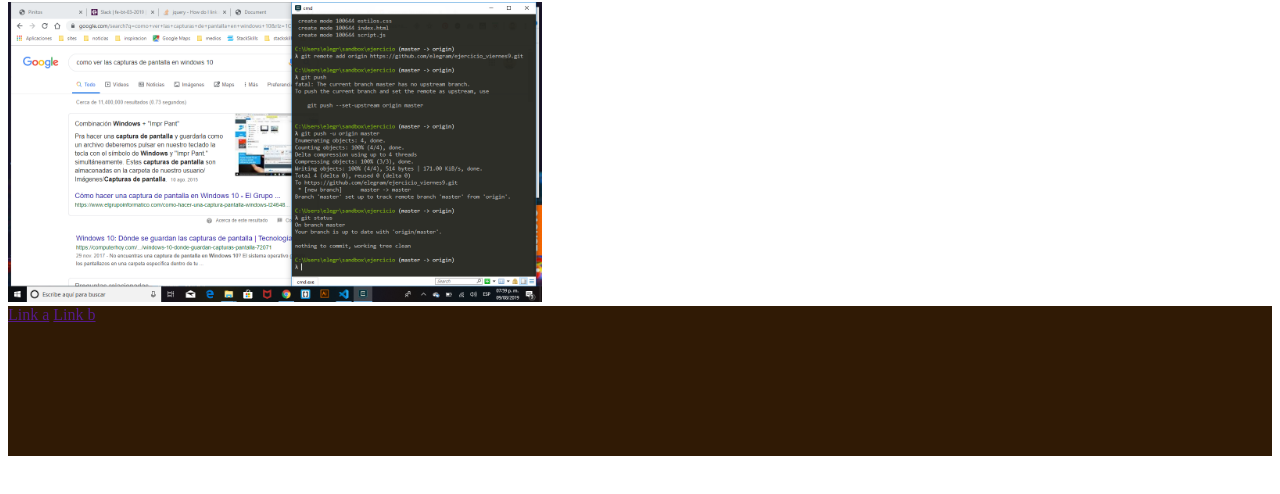
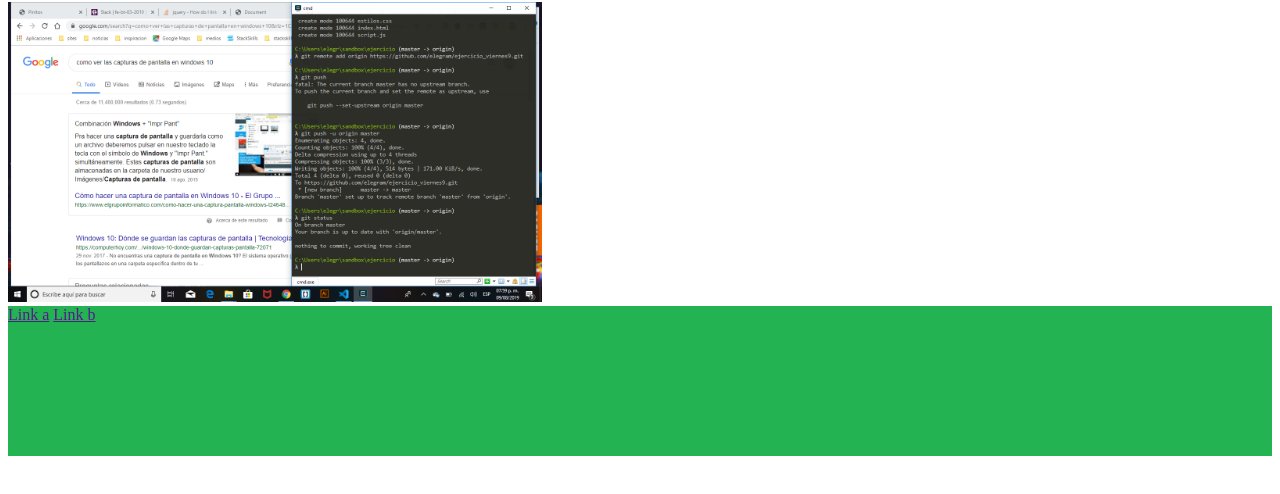
Before and after one commit to elegram/ejercicio_viernes9, a plain HTML site: page index.html in a window 1280 px wide. Shown: the part 212-706 px from the top of the page. Drawn offline with Linux system fonts and the light colour scheme; files whose address does not match are found by name.

Commit message:
cambios CSS a nueva rama

```diff
--- a/estilos.css
+++ b/estilos.css
@@ -8,7 +8,7 @@
 .footer {
     width: 100%vh;
     height: 150px;
-    background-color: rgb(48, 26, 5);
+    background-color: rgb(36, 179, 83);
 }
 
 .header a {
```
